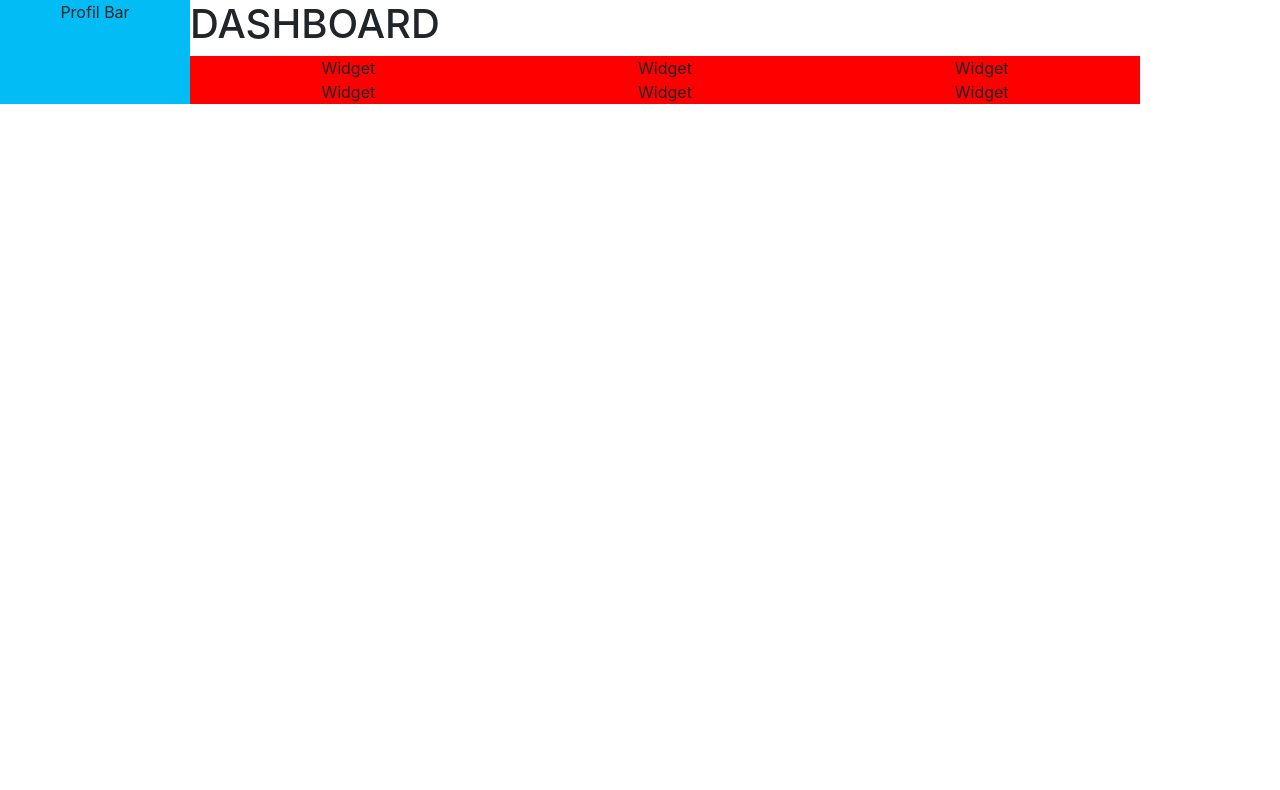
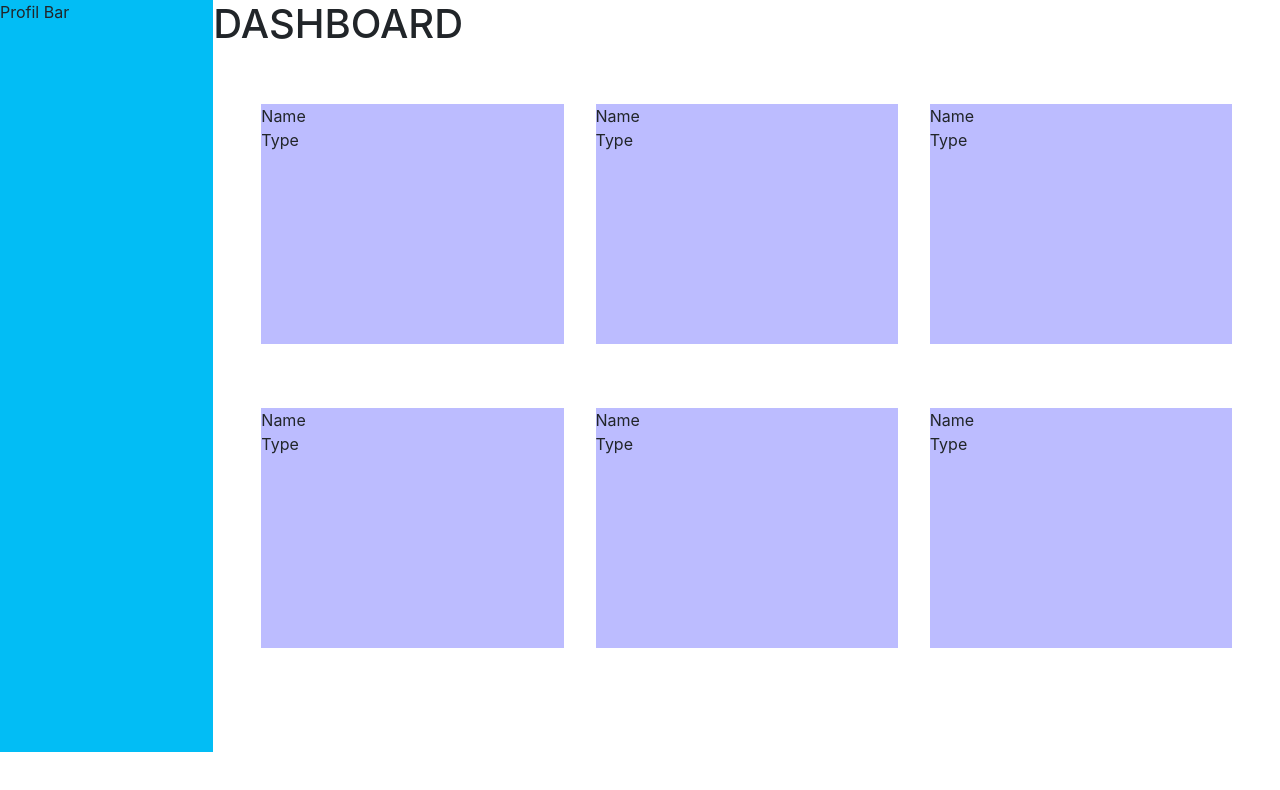
Before and after one commit to zowcode/TOZO_dashboard, a React (Create React App) app in the folder frontend/: page / in a window 1280 px wide. Shown: the top 790 px of the page. Built offline with nearby package versions, Linux system fonts and the light colour scheme.

Commit message:
Booostrap OK

```diff
--- a/frontend/src/App.css
+++ b/frontend/src/App.css
@@ -9,15 +9,21 @@
 }
 
 .widgetContainer{
-  margin: 0;
+  margin: 2rem;
   padding: 0;
-  background-color:red;
+
+}
+.widget{
+  margin: 1rem;
+  padding: 0;
+  height: 15rem;
+  background-color:rgba(0, 0, 255, 0.262);
 
 }
 
 .pageName
 {
-  text-align: center;
+  text-align:center;
   margin:0;
   padding: 0;
 
@@ -38,6 +44,7 @@
   background-color: rgb(2, 189, 245);
   margin:0;
   padding: 0;
+  height: 47rem;
 
 }
 
--- a/frontend/src/App.js
+++ b/frontend/src/App.js
@@ -7,7 +7,6 @@ import ProfilBar from './component/ProfilBar.js';
 
 function App() {
   return (
-    <div className="fluid container  " >
       <div className="row principal " >
 
         <div className = " profilBar col col-2 col-lg-2 col-md-2 col-sm-2">
@@ -17,9 +16,7 @@ function App() {
            <Dashboard ></Dashboard>
        </div>
 
-       </div>
-    </div>
-
+      </div>
   );
 }
 
--- a/frontend/src/component/Dashboard.js
+++ b/frontend/src/component/Dashboard.js
@@ -5,11 +5,11 @@ import Widget from './Widget.js';
 function Dashboard() {
   return (
     <div>
-         <div className="row pageName">
+        <div className="row pageName">
             <h1> DASHBOARD </h1>
-         </div>
+        </div>
 
-        <div className="row">
+        <div className="row widgetContainer">
 
             <div className="col">
                 <Widget></Widget>
@@ -22,7 +22,7 @@ function Dashboard() {
             </div>
 
             </div>
-            <div className="row ">
+        <div className="row widgetContainer">
             <div className="col">
                 <Widget></Widget>
             </div>
@@ -32,7 +32,7 @@ function Dashboard() {
             <div className="col">
                 <Widget></Widget>
             </div>
-         </div>
+        </div>
 
     </div>
   );
--- a/frontend/src/component/Widget.js
+++ b/frontend/src/component/Widget.js
@@ -3,8 +3,9 @@ import '../App.css';
 
 function Widget() {
   return (
-    <div className="widgetContainer">
-    Widget
+    <div className="widget">
+        <div className="widgetName"> Name</div>
+        <div className="widgetType"> Type </div>
     </div>
   );
 }
```
